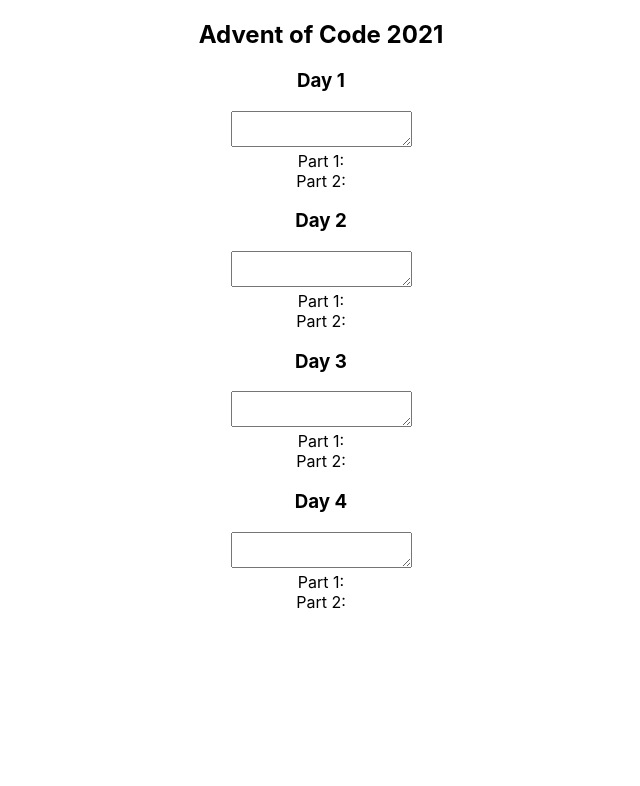
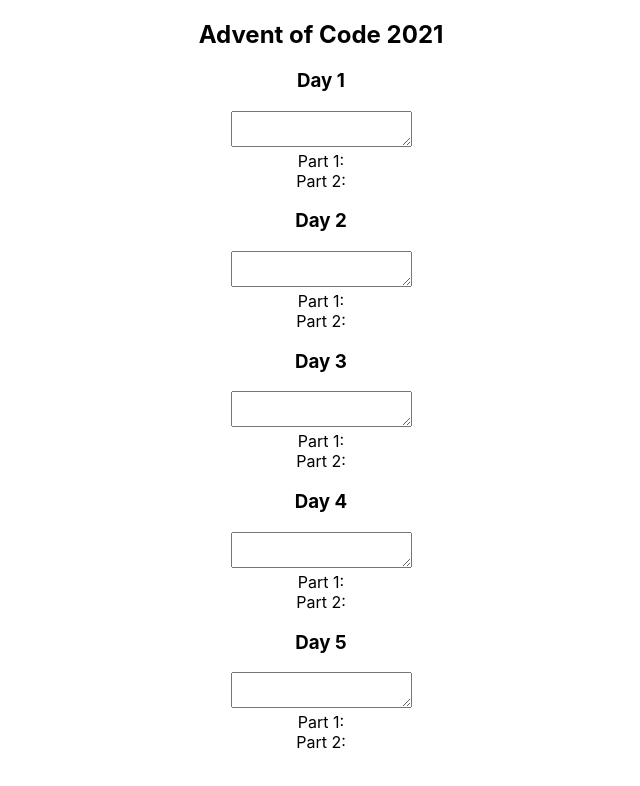
Before and after one commit to xbrukner/aoc21, a React (Create React App) app: page / in a window 1280 px wide. Shown: the top 786 px of the page, without its empty margins (319-959 px from the left). Built offline with nearby package versions, Linux system fonts and the light colour scheme.

Commit message:
Add day five without tests.

```diff
--- a/src/App.tsx
+++ b/src/App.tsx
@@ -4,6 +4,7 @@
 import { Task02 } from './tasks/02';
 import { Task03 } from './tasks/03';
 import { Task04 } from './tasks/04';
+import { Task05 } from './tasks/05';
 
 function App() {
   return (
@@ -13,6 +14,7 @@
       <Task02 />
       <Task03 />
       <Task04 />
+      <Task05 />
     </div>
   );
 }
--- /dev/null
+++ b/src/days/05.ts
@@ -0,0 +1,76 @@
+
+type Point = [number, number];
+
+type Line = [Point, Point];
+
+export function serializePoint([x, y]: Point): string {
+    return `${x},${y}`
+}
+
+export function deserializePoint(str: String): Point {
+    return str.split(',').map((v) => parseInt(v, 10)) as Point;
+}
+
+export function parseLine(strline: String): Line {
+    return strline.split('->').map((s) => s.trim()).map(deserializePoint) as Line;
+}
+
+export function range(start: number, end: number): Array<number> {
+    return [...Array(end - start).keys()].map((v) => v + start)
+}
+export function expandHorizontal([[x0, y0], [x1, y1]]: Line): Array<Point> {
+    if (x0 === x1) {
+        return range(Math.min(y0, y1), Math.max(y0, y1) + 1).map((y) => [x0, y]);
+    }
+    return [];
+}
+
+export function expandVertical([[x0, y0], [x1, y1]]: Line): Array<Point> {
+    if (y0 === y1) {
+        return range(Math.min(x0, x1), Math.max(x0, x1) + 1).map((x) => [x, y0]);
+    }
+    return [];
+}
+
+export function expandDiagonal([[x0, y0], [x1, y1]]: Line): Array<Point> {
+    if (Math.max(x0, x1) - Math.min(x0, x1) === Math.max(y0, y1) - Math.min(y0, y1)) {
+        const diffX = x1 - x0;
+        const diffY = y1 - y0;
+
+        return range(0, Math.abs(diffX) + 1).map(
+            (index) => [x0 + Math.sign(diffX) * index, y0 + Math.sign(diffY) * index]
+        );
+    }
+    return [];
+}
+
+export function groupByCount<Type, Serialized>(
+  input: Array<Type>,
+  serialize: (v: Type) => Serialized,
+  deserialize: (s: Serialized) => Type,
+): Array<[Type, number]> {
+    return [...input.map(serialize).reduce(
+        (map, val) => map.set(val, 1 + (map.get(val) || 0)),
+        new Map<Serialized, number>()
+    )
+    .entries()].map(([s, c]) => [deserialize(s), c]);
+}
+
+export function firstHalf(input: Array<Line>): number {
+    const horizontal = input.flatMap(expandHorizontal);
+    const vertical = input.flatMap(expandVertical);
+
+    return groupByCount(horizontal.concat(vertical), serializePoint, deserializePoint)
+        .filter(([_, count]) => count > 1)
+        .length;
+}
+
+export function secondHalf(input: Array<Line>): number {
+    const horizontal = input.flatMap(expandHorizontal);
+    const vertical = input.flatMap(expandVertical);
+    const diagonal = input.flatMap(expandDiagonal);
+
+    return groupByCount(horizontal.concat(vertical, diagonal), serializePoint, deserializePoint)
+        .filter(([_, count]) => count > 1)
+        .length;
+}
--- /dev/null
+++ b/src/tasks/05.tsx
@@ -0,0 +1,11 @@
+import * as day05 from '../days/05';
+import { Task, parseLine } from './task';
+
+export function Task05(): JSX.Element {
+    return (<Task
+        day={5}
+        parser={parseLine(day05.parseLine)}
+        firstHalf={day05.firstHalf}
+        secondHalf={day05.secondHalf}
+        />)
+}
```
